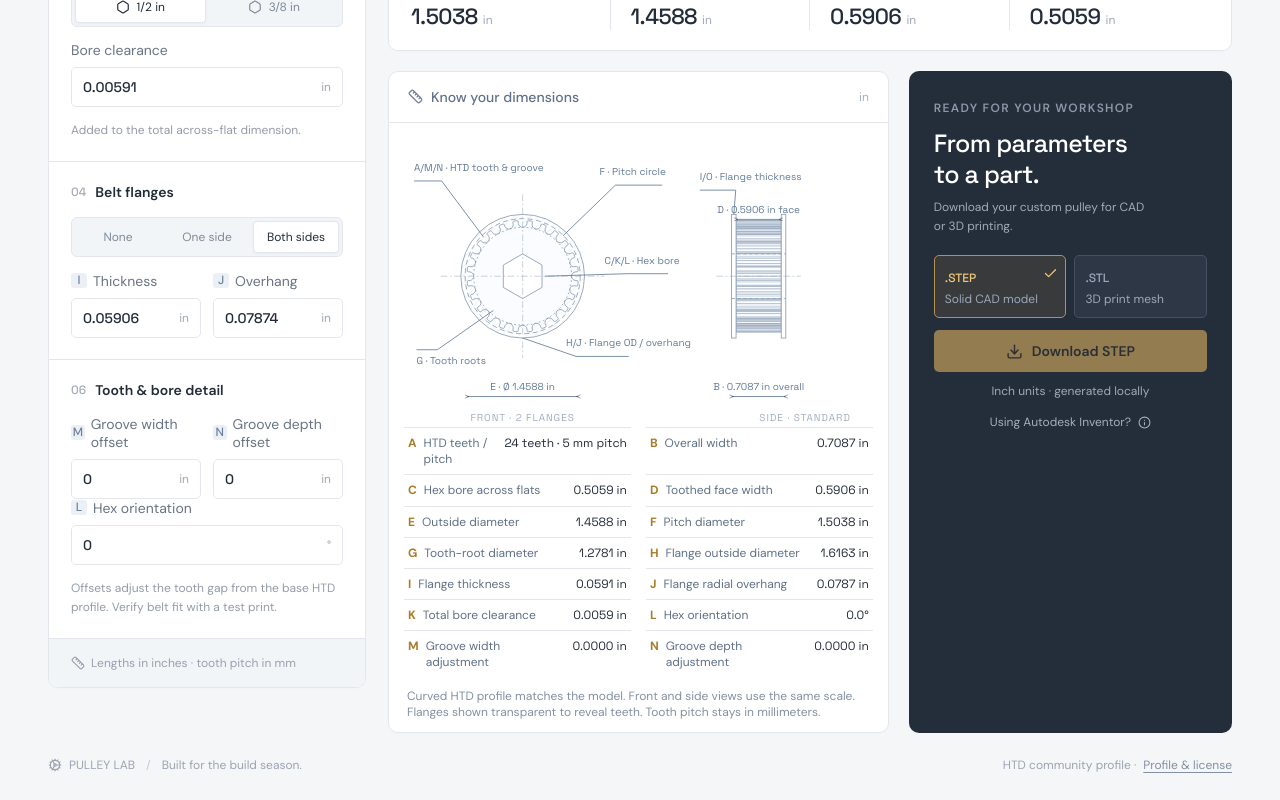
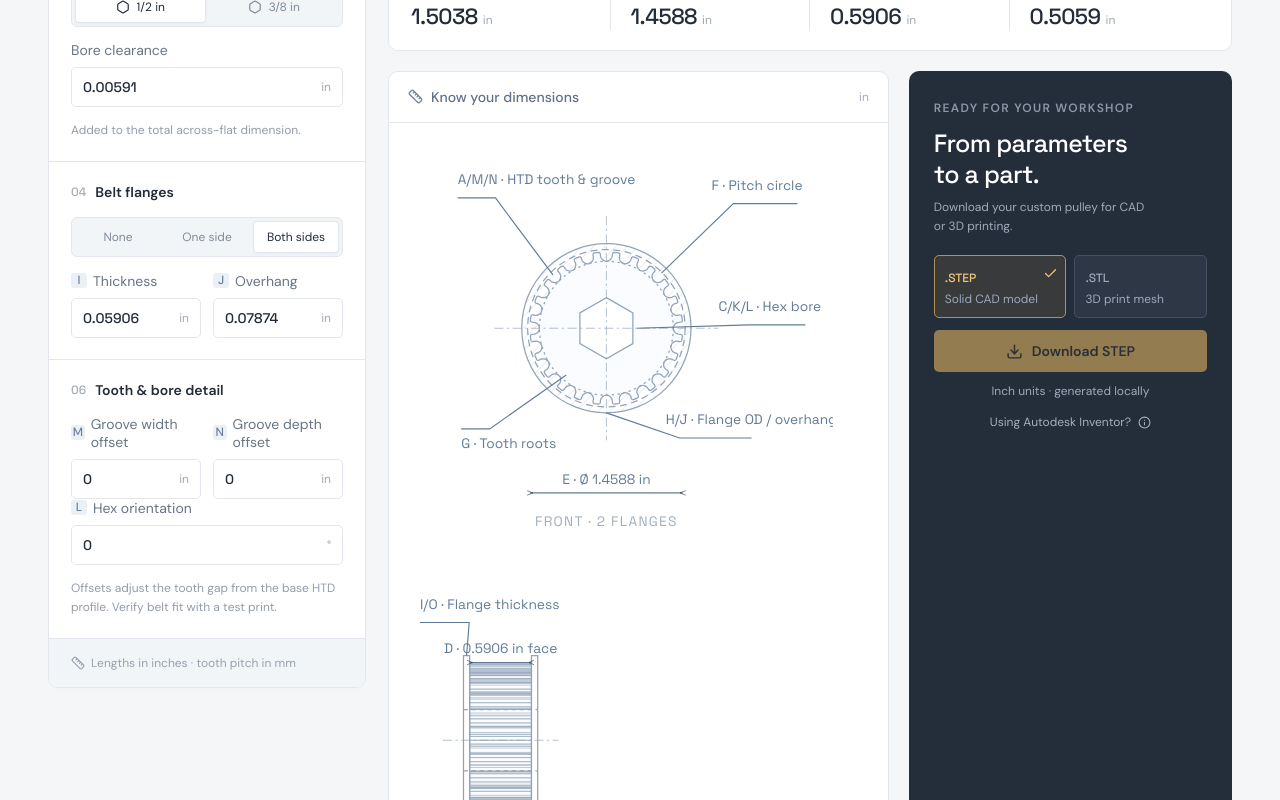
Before and after one commit to Steve2753/Pully-Generator, a React (Vite) app: page / in a window 1280 px wide. Shown: the part 840-1640 px from the top of the page. Built offline with nearby package versions, Linux system fonts and the light colour scheme.

Commit message:
Fixed a slight UI bug where horizontal scrolling was available for something that definitely did not need it.

```diff
--- a/src/Diagram.jsx
+++ b/src/Diagram.jsx
@@ -40,10 +40,9 @@ export default function Diagram({params:p,active,unit='mm'}){
   const Callout=({ids,points,x,y,label})=><g style={{color:color(ids)}} className="drawing-callout"><polyline points={points}/><text x={x} y={y}>{ids} · {label}</text></g>;
   const Dim=({id,x1,x2,y,label})=><g style={{color:color(id)}} className="drawing-dimension"><path d={`M${x1} ${y}H${x2}`} markerStart={`url(#arrow-${uid})`} markerEnd={`url(#arrow-${uid})`}/><text x={(x1+x2)/2} y={y-8} textAnchor="middle">{id} · {label}</text></g>;
   return <div className="feature-drawing">
-    <div className="drawing-scroll" tabIndex="0" aria-label="Feature drawing; scroll horizontally on small screens">
-      <svg className="diagram-svg feature-svg" viewBox="0 0 730 350" role="img" aria-label={`Front and side pulley drawings. ${rows.map(row=>`${row.id}: ${row.label}, ${row.value}`).join('; ')}.`}>
-        <defs><marker id={`arrow-${uid}`} viewBox="0 0 10 10" refX="5" refY="5" markerWidth="5" markerHeight="5" orient="auto-start-reverse"><path d="M10 1L0 5L10 9" fill="none" stroke="context-stroke"/></marker><pattern id={`hatch-${uid}`} width="7" height="7" patternTransform="rotate(45)" patternUnits="userSpaceOnUse"><line x1="0" x2="0" y1="0" y2="7" stroke="#d9e2eb"/></pattern></defs>
-        <g fill="none" stroke="#93a4b8" strokeWidth="1.1">
+    <svg className="diagram-svg drawing-definitions" width="0" height="0" aria-hidden="true" focusable="false">
+        <defs><marker id={`arrow-${uid}`} viewBox="0 0 10 10" refX="5" refY="5" markerWidth="5" markerHeight="5" orient="auto-start-reverse"><path d="M10 1L0 5L10 9" fill="none" stroke="context-stroke"/></marker><pattern id={`hatch-${uid}`} width="7" height="7" patternTransform="rotate(45)" patternUnits="userSpaceOnUse"><line x1="0" x2="0" y1="0" y2="7" stroke="#d9e2eb"/></pattern><g id={`drawing-${uid}`}>
+        <g className="drawing-geometry" fill="none" stroke="#93a4b8" strokeWidth="1.1">
           {p.flanges>0&&<circle cx={cx} cy={cy} r={flange} fill={`url(#hatch-${uid})`}/>}
           <path className="tooth-outline" d={toothPath} fill="var(--drawing-fill)"/>
           <circle cx={cx} cy={cy} r={pitch} strokeDasharray="6 4"/>
@@ -71,7 +70,11 @@ export default function Diagram({params:p,active,unit='mm'}){
         {p.variant==='bearing'&&<Callout ids="R" points={`${sx+total},${sy-p.coneTip*scale/2} 626,139 714,139`} x="626" y="126" label="Bearing contact OD"/>}
         <text x={cx} y="342" textAnchor="middle" className="view-label">FRONT · {p.flanges} {p.flanges===1?'FLANGE':'FLANGES'}</text>
         <text x="480" y="342" textAnchor="middle" className="view-label">SIDE · {p.variant==='tube'?'TUBE INSERT':p.variant==='bearing'?'BEARING CONE':'STANDARD'}</text>
-      </svg>
+        </g></defs>
+    </svg>
+    <div className="drawing-views" role="group" aria-label={`Front and side pulley drawings. ${rows.map(row=>`${row.id}: ${row.label}, ${row.value}`).join('; ')}.`}>
+      <svg className="diagram-svg feature-svg drawing-front" viewBox="0 0 340 350" role="img" aria-label="Front pulley drawing"><use href={`#drawing-${uid}`}/></svg>
+      <svg className="diagram-svg feature-svg drawing-side" viewBox="340 0 410 350" role="img" aria-label="Side pulley drawing"><use href={`#drawing-${uid}`}/></svg>
     </div>
     <dl className="dimension-schedule" aria-label="Complete feature dimensions">{rows.map(row=><div key={row.id} className={row.fields.includes(active)?'highlighted':''}><dt><b>{row.id}</b>{row.label}</dt><dd>{row.value}</dd></div>)}</dl>
     <p className="drawing-note">Curved HTD profile matches the model. Front and side views use the same scale. Flanges shown transparent to reveal teeth. Tooth pitch stays in millimeters.</p>
```
Also changed, not shown: src/style.css.
